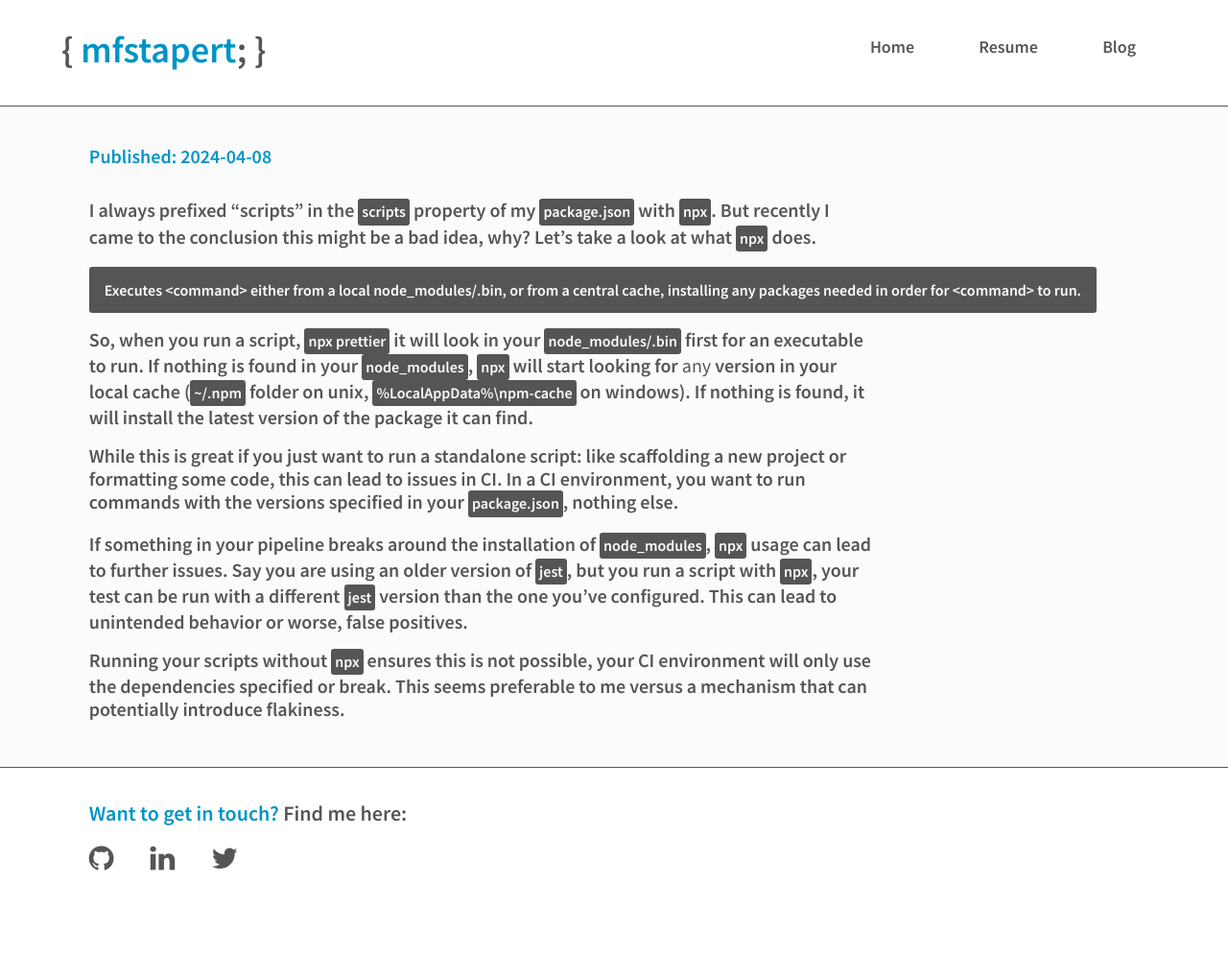
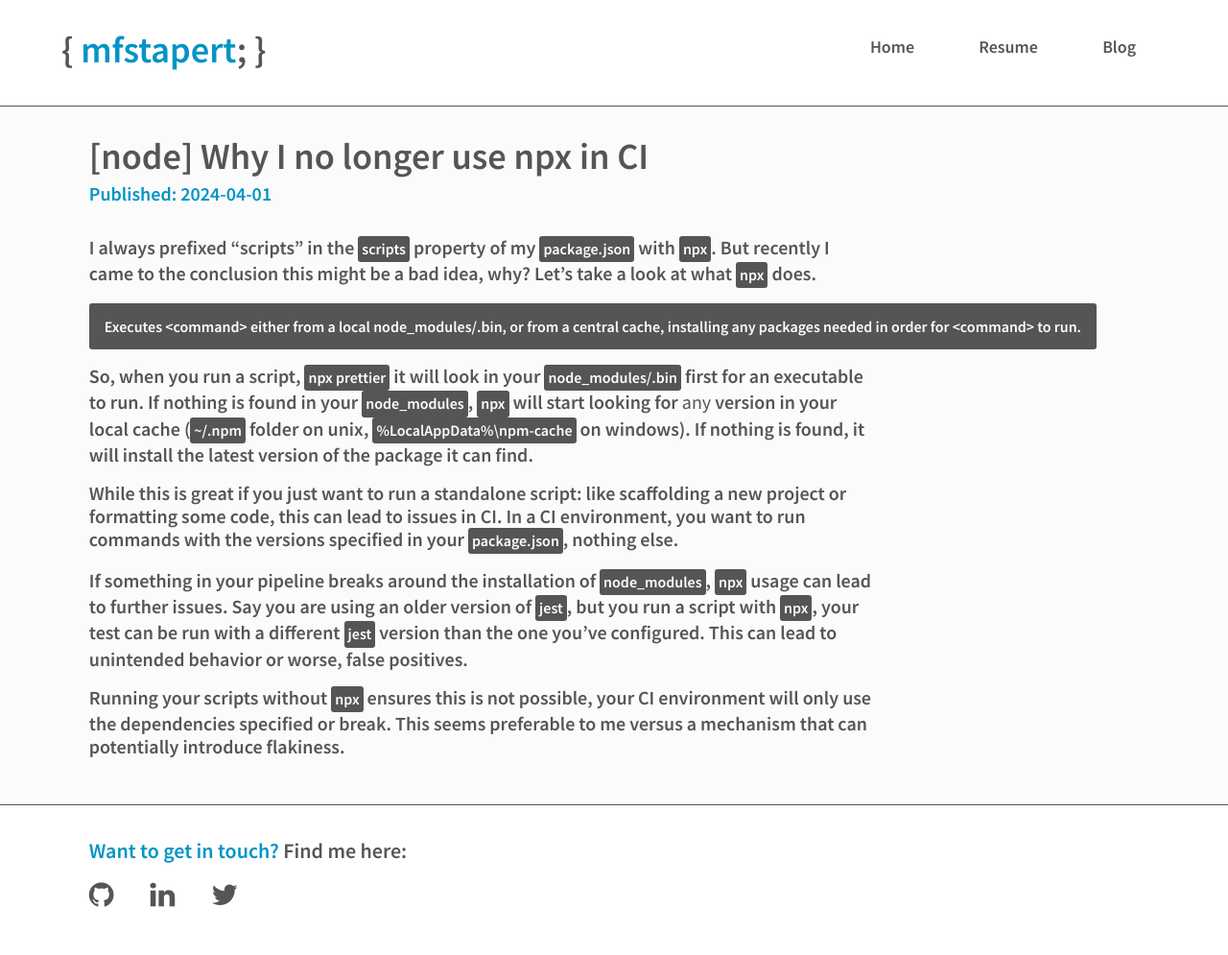
Before and after one commit to MFStapert/mfstapertdotdev, a Jekyll site: the page built from _posts/2024-04-02-why-i-no-longer-use-npx.markdown, in a window 1280 px wide. Shown: the whole page at 96% size. Built offline with Jekyll 4.4.1, drawn with Linux system fonts in a browser that asks for light colours; our own code applies the rules of GitHub Pages for plain Markdown files; before the commit the page ends 957 px from its top, so only the background shows below that.

Commit message:
Fix unescaped string

```diff
--- a/_posts/2024-04-02-why-i-no-longer-use-npx.markdown
+++ b/_posts/2024-04-02-why-i-no-longer-use-npx.markdown
@@ -1,6 +1,6 @@
 ---
 layout: post
-title: '[node] Why I no longer use npx in CI
+title: '[node] Why I no longer use npx in CI'
 date: 2024-04-02 00:00:00 +0100
 ---
 
```
